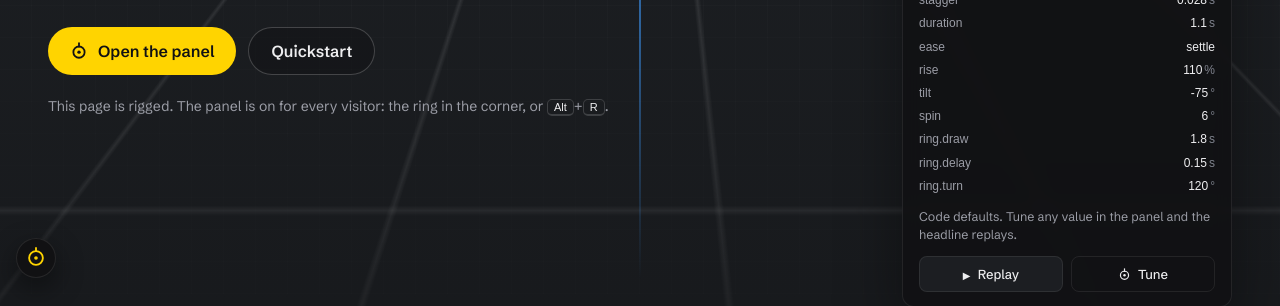
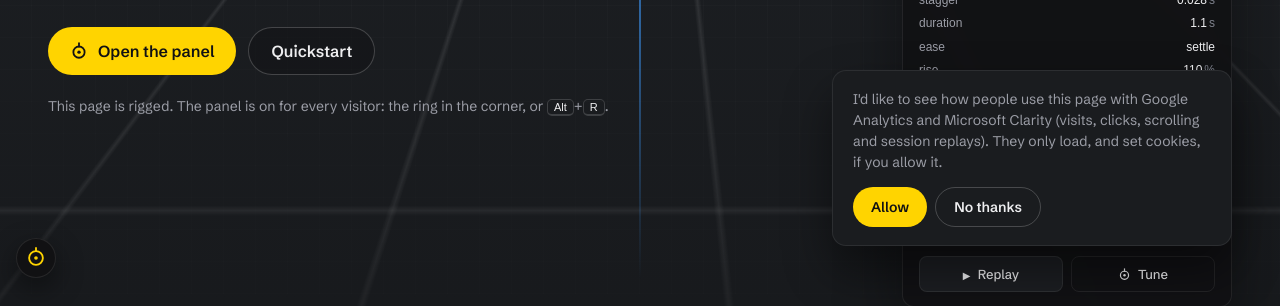
Before and after one commit to DpAkyJ1A/motionrig, a Next.js app in the folder apps/site/: page / in a window 1280 px wide. Shown: the part 506-812 px from the top of the page. Built offline with nearby package versions, Linux system fonts and the light colour scheme; no server answers; a web font is replaced by a local one.

Commit message:
feat(site): analytics behind a consent banner

```diff
--- a/apps/site/src/app/layout.tsx
+++ b/apps/site/src/app/layout.tsx
@@ -1,6 +1,7 @@
 import type { Metadata, Viewport } from 'next';
 import { Anybody, Martian_Mono, Schibsted_Grotesk } from 'next/font/google';
 import type { ReactNode } from 'react';
+import { Analytics } from '@/components/Analytics/Analytics';
 import { BackForward } from '@/components/BackForward/BackForward';
 import { PanelMount } from '@/components/PanelButton/PanelMount';
 import { pageMeta } from '@/meta';
@@ -39,6 +40,7 @@ export default function RootLayout({ children }: { children: ReactNode }) {
         {children}
         <PanelMount />
         <BackForward />
+        <Analytics />
       </body>
     </html>
   );
--- /dev/null
+++ b/apps/site/src/components/Analytics/Analytics.module.css
@@ -0,0 +1,84 @@
+/* Bottom right: the panel's ring sits in the bottom left corner. */
+.banner {
+  position: fixed;
+  right: var(--gutter);
+  bottom: var(--gutter);
+  z-index: 50;
+  display: grid;
+  gap: 14px;
+  width: min(400px, calc(100vw - 2 * var(--gutter)));
+  padding: 18px 20px;
+  border: 1px solid var(--line);
+  border-radius: var(--radius);
+  /* Opaque: the display type behind it showed through even a few percent of transparency. */
+  background: rgb(26 28 31);
+  box-shadow: 0 24px 48px rgb(0 0 0 / 0.45);
+  font-size: 14px;
+  line-height: 1.5;
+  color: var(--muted);
+}
+
+.banner p {
+  margin: 0;
+}
+
+/* Full width on a phone, so it climbs over the ring (40px, 16px off the corner) instead. */
+@media (max-width: 520px) {
+  .banner {
+    bottom: calc(68px + env(safe-area-inset-bottom));
+  }
+}
+
+@media (prefers-reduced-motion: no-preference) {
+  .banner {
+    animation: rise 0.5s cubic-bezier(0.2, 0.8, 0.2, 1) 0.6s both;
+  }
+}
+
+@keyframes rise {
+  from {
+    opacity: 0;
+    transform: translateY(16px);
+  }
+}
+
+.actions {
+  display: flex;
+  gap: 8px;
+}
+
+.allow,
+.deny {
+  height: 40px;
+  padding: 0 18px;
+  border-radius: 999px;
+  font-size: 14px;
+  font-weight: 600;
+  cursor: pointer;
+  transition: transform 0.15s, background-color 0.15s, border-color 0.15s;
+}
+
+.allow {
+  border: 0;
+  background: var(--rig);
+  color: var(--rig-ink);
+}
+
+.allow:hover {
+  background: #ffe04d;
+}
+
+.deny {
+  border: 1px solid rgb(255 255 255 / 0.2);
+  background: transparent;
+  color: var(--text);
+}
+
+.deny:hover {
+  border-color: rgb(255 255 255 / 0.45);
+}
+
+.allow:active,
+.deny:active {
+  transform: scale(0.97);
+}
--- /dev/null
+++ b/apps/site/src/components/Analytics/Analytics.tsx
@@ -0,0 +1,147 @@
+'use client';
+
+import Script from 'next/script';
+import { useEffect, useState } from 'react';
+import s from './Analytics.module.css';
+
+declare global {
+  interface Window {
+    gtag?: (...args: unknown[]) => void;
+    clarity?: (...args: unknown[]) => void;
+  }
+}
+
+// Inlined at build time. With neither set (local dev, a fork) there is no banner and nothing loads.
+const GA_ID = process.env.NEXT_PUBLIC_GA_ID;
+const CLARITY_ID = process.env.NEXT_PUBLIC_CLARITY_ID;
+const ENABLED = Boolean(GA_ID || CLARITY_ID);
+
+const KEY = 'motionrig-consent';
+const ASK = 'motionrig:consent';
+
+type Choice = 'granted' | 'denied';
+
+const read = (): Choice | null => {
+  try {
+    const value = localStorage.getItem(KEY);
+    return value === 'granted' || value === 'denied' ? value : null;
+  } catch {
+    return null;
+  }
+};
+
+const write = (choice: Choice) => {
+  try {
+    localStorage.setItem(KEY, choice);
+  } catch {
+    /* no storage: the choice lasts this visit */
+  }
+};
+
+// GA's cookies are first-party, `_ga` and `_ga_<stream>`; consent withdrawn, they go too.
+const dropGaCookies = () => {
+  const host = location.hostname;
+  document.cookie
+    .split(';')
+    .map((cookie) => cookie.trim().split('=')[0] ?? '')
+    .filter((name) => name === '_ga' || name.startsWith('_ga_'))
+    .forEach((name) => {
+      for (const domain of ['', host, `.${host}`]) {
+        document.cookie = `${name}=; Max-Age=0; path=/${domain ? `; domain=${domain}` : ''}`;
+      }
+    });
+};
+
+const TOOLS = [GA_ID && 'Google Analytics', CLARITY_ID && 'Microsoft Clarity'].filter(Boolean).join(' and ');
+const WHAT = CLARITY_ID ? 'visits, clicks, scrolling and session replays' : 'visits and clicks';
+
+/**
+ * Google Analytics and Microsoft Clarity, behind a consent banner. Neither loads, and neither
+ * sets a cookie, until the visitor allows it: no answer and "No thanks" look the same to both.
+ * A Global Privacy Control signal counts as "No thanks" and the banner isn't shown.
+ */
+export function Analytics() {
+  const [choice, setChoice] = useState<Choice | null>(null);
+  const [asking, setAsking] = useState(false);
+
+  useEffect(() => {
+    if (!ENABLED) return;
+    const stored = read();
+    const gpc = (navigator as Navigator & { globalPrivacyControl?: boolean }).globalPrivacyControl === true;
+    setChoice(stored ?? (gpc ? 'denied' : null));
+    setAsking(!stored && !gpc);
+
+    const ask = () => setAsking(true);
+    window.addEventListener(ASK, ask);
+    return () => window.removeEventListener(ASK, ask);
+  }, []);
+
+  if (!ENABLED) return null;
+
+  const decide = (next: Choice) => {
+    write(next);
+    setAsking(false);
+    if (next === 'denied' && choice === 'granted') {
+      // Both are running: tell them to stop, clear what they stored, and come back without them.
+      window.gtag?.('consent', 'update', { analytics_storage: 'denied' });
+      window.clarity?.('consent', false);
+      dropGaCookies();
+      location.reload();
+      return;
+    }
+    setChoice(next);
+  };
+
+  return (
+    <>
+      {choice === 'granted' && GA_ID ? (
+        <>
+          {/* Consent first, then config: ads storage stays denied, this site runs no ads. */}
+          <Script id="ga-init" strategy="afterInteractive">
+            {`window.dataLayer=window.dataLayer||[];function gtag(){dataLayer.push(arguments);}
+gtag('consent','default',{ad_storage:'denied',ad_user_data:'denied',ad_personalization:'denied',analytics_storage:'granted'});
+gtag('js',new Date());gtag('config','${GA_ID}');`}
+          </Script>
+          <Script src={`https://www.googletagmanager.com/gtag/js?id=${GA_ID}`} strategy="afterInteractive" />
+        </>
+      ) : null}
+
+      {choice === 'granted' && CLARITY_ID ? (
+        // Clarity's own snippet; the consent call queues until its tag has loaded.
+        <Script id="clarity-init" strategy="afterInteractive">
+          {`(function(c,l,a,r,i,t,y){c[a]=c[a]||function(){(c[a].q=c[a].q||[]).push(arguments)};
+t=l.createElement(r);t.async=1;t.src="https://www.clarity.ms/tag/"+i;
+y=l.getElementsByTagName(r)[0];y.parentNode.insertBefore(t,y);})(window,document,"clarity","script","${CLARITY_ID}");
+clarity('consentv2',{ad_Storage:'denied',analytics_Storage:'granted'});`}
+        </Script>
+      ) : null}
+
+      {asking ? (
+        <section className={s.banner} aria-label="Analytics consent">
+          <p>
+            I&apos;d like to see how people use this page with {TOOLS} ({WHAT}). They only load, and set
+            cookies, if you allow it.
+          </p>
+          <div className={s.actions}>
+            <button type="button" className={s.allow} onClick={() => decide('granted')}>
+              Allow
+            </button>
+            <button type="button" className={s.deny} onClick={() => decide('denied')}>
+              No thanks
+            </button>
+          </div>
+        </section>
+      ) : null}
+    </>
+  );
+}
+
+/** The footer's way back to the banner, to change the answer. Absent when analytics is off. */
+export function ConsentButton({ className }: { className?: string }) {
+  if (!ENABLED) return null;
+  return (
+    <button type="button" className={className} onClick={() => window.dispatchEvent(new Event(ASK))}>
+      Cookie settings
+    </button>
+  );
+}
--- a/apps/site/src/components/Footer/Footer.module.css
+++ b/apps/site/src/components/Footer/Footer.module.css
@@ -78,6 +78,24 @@
   text-decoration-color: var(--rig);
 }
 
+/* A button that reads as one of the links beside it. */
+.consent {
+  padding: 0;
+  border: 0;
+  background: none;
+  font-size: inherit;
+  line-height: inherit;
+  color: var(--text);
+  text-decoration: underline;
+  text-decoration-color: rgb(255 255 255 / 0.25);
+  text-underline-offset: 4px;
+  cursor: pointer;
+}
+
+.consent:hover {
+  text-decoration-color: var(--rig);
+}
+
 @media (max-width: 640px) {
   .big {
     opacity: 0.6;
--- a/apps/site/src/components/Footer/Footer.tsx
+++ b/apps/site/src/components/Footer/Footer.tsx
@@ -1,4 +1,5 @@
 import Link from 'next/link';
+import { ConsentButton } from '@/components/Analytics/Analytics';
 import { Ring } from '@/components/Ring/Ring';
 import { NEW_TAB, REPO } from '@/repo';
 import s from './Footer.module.css';
@@ -28,6 +29,7 @@ export function Footer() {
           <a href={`${REPO}/issues`} {...NEW_TAB}>
             Feedback &amp; issues
           </a>
+          <ConsentButton className={s.consent} />
           <span>MIT licensed</span>
           <span>Made by devazx</span>
           <span>v0.1, npm soon</span>
```
Also changed, not shown: 1 other file (tests, documents, lock files or other folders).
